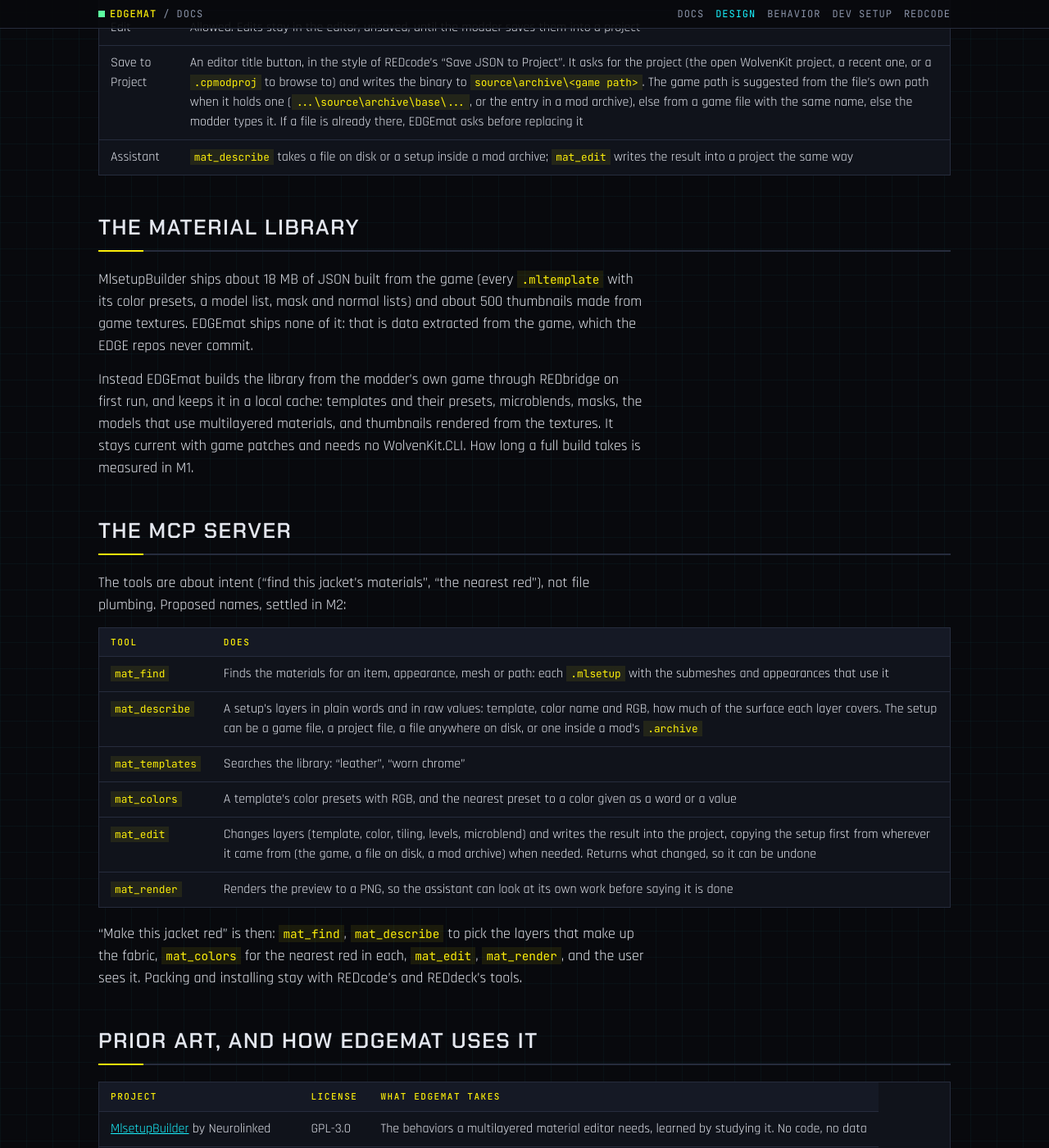
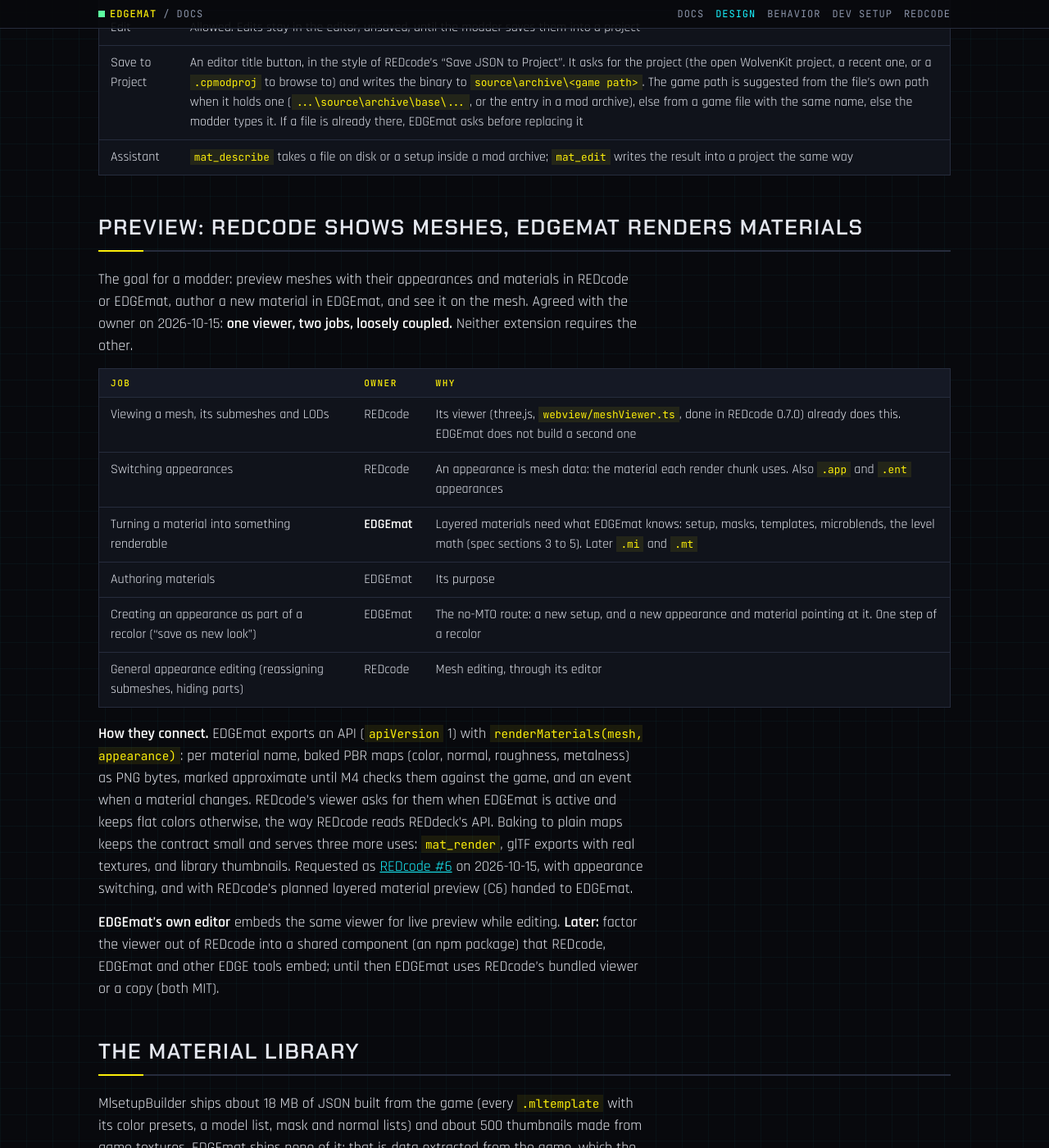
Before and after one commit to Edgemodders/EDGEmat, a Jekyll site: the page built from docs/design.md, in a window 1280 px wide and 1400 px high, scrolled down 4145 px. Shown: the whole window at 82% size. Built offline with Jekyll 4.4.1, drawn with Linux system fonts in a browser that asks for light colours; our own code applies the rules of GitHub Pages for plain Markdown files; some of the changed text lies outside the part shown.

Commit message:
Design: REDcode shows meshes, EDGEmat renders materials
One viewer, two jobs: EDGEmat bakes materials to PBR maps through an API that
REDcode's viewer uses (REDcode #6). A shared viewer component later.

Co-Authored-By: Claude Opus 5.5 <noreply@anthropic.com>

```diff
--- a/docs/design.md
+++ b/docs/design.md
@@ -37,7 +37,7 @@ Two facts that matter most, both **unverified**:
 
 | Part | What it is |
 |---|---|
-| `extensions/edgemat` | The VS Code extension, id `edgemodders.edgemat`, with its own activity bar container: the `.mlsetup` editor, the library and find views, the preview ([In VS Code](#in-vs-code)) |
+| `extensions/edgemat` | The VS Code extension, id `edgemodders.edgemat`, with its own activity bar container: the `.mlsetup` editor, the library and find views ([In VS Code](#in-vs-code)), and the material bake that REDcode's viewer shows ([Preview](#preview-redcode-shows-meshes-edgemat-renders-materials)) |
 | `extensions/edgemat/src/core` | Everything that is not UI: the bridge client, the material library, reading and editing setups, finding an item's materials. **No VS Code imports**, so the MCP server bundles the same code, as `redcode-mcp` does with REDcode's bridge client |
 | `packages/edgemat-mcp` | The MCP server over stdio, for Claude Code, REDagent or any MCP client |
 | REDbridge | Every game file read and write: archives, CR2W as JSON, textures to PNG, mesh export. EDGEmat asks for new methods as REDbridge issues labelled `request` |
@@ -90,6 +90,23 @@ A modder has a setup somewhere on their computer: downloaded from a mod page, in
 | Save to Project | An editor title button, in the style of REDcode's "Save JSON to Project". It asks for the project (the open WolvenKit project, a recent one, or a `.cpmodproj` to browse to) and writes the binary to `source\archive\<game path>`. The game path is suggested from the file's own path when it holds one (`...\source\archive\base\...`, or the entry in a mod archive), else from a game file with the same name, else the modder types it. If a file is already there, EDGEmat asks before replacing it |
 | Assistant | `mat_describe` takes a file on disk or a setup inside a mod archive; `mat_edit` writes the result into a project the same way |
 
+## Preview: REDcode shows meshes, EDGEmat renders materials
+
+The goal for a modder: preview meshes with their appearances and materials in REDcode or EDGEmat, author a new material in EDGEmat, and see it on the mesh. Agreed with the owner on 2026-10-15: **one viewer, two jobs, loosely coupled.** Neither extension requires the other.
+
+| Job | Owner | Why |
+|---|---|---|
+| Viewing a mesh, its submeshes and LODs | REDcode | Its viewer (three.js, `webview/meshViewer.ts`, done in REDcode 0.7.0) already does this. EDGEmat does not build a second one |
+| Switching appearances | REDcode | An appearance is mesh data: the material each render chunk uses. Also `.app` and `.ent` appearances |
+| Turning a material into something renderable | **EDGEmat** | Layered materials need what EDGEmat knows: setup, masks, templates, microblends, the level math (spec sections 3 to 5). Later `.mi` and `.mt` |
+| Authoring materials | EDGEmat | Its purpose |
+| Creating an appearance as part of a recolor ("save as new look") | EDGEmat | The no-MTO route: a new setup, and a new appearance and material pointing at it. One step of a recolor |
+| General appearance editing (reassigning submeshes, hiding parts) | REDcode | Mesh editing, through its editor |
+
+**How they connect.** EDGEmat exports an API (`apiVersion` 1) with `renderMaterials(mesh, appearance)`: per material name, baked PBR maps (color, normal, roughness, metalness) as PNG bytes, marked approximate until M4 checks them against the game, and an event when a material changes. REDcode's viewer asks for them when EDGEmat is active and keeps flat colors otherwise, the way REDcode reads REDdeck's API. Baking to plain maps keeps the contract small and serves three more uses: `mat_render`, glTF exports with real textures, and library thumbnails. Requested as [REDcode #6](https://github.com/Edgemodders/REDcode/issues/6) on 2026-10-15, with appearance switching, and with REDcode's planned layered material preview (C6) handed to EDGEmat.
+
+**EDGEmat's own editor** embeds the same viewer for live preview while editing. **Later:** factor the viewer out of REDcode into a shared component (an npm package) that REDcode, EDGEmat and other EDGE tools embed; until then EDGEmat uses REDcode's bundled viewer or a copy (both MIT).
+
 ## The material library
 
 MlsetupBuilder ships about 18 MB of JSON built from the game (every `.mltemplate` with its color presets, a model list, mask and normal lists) and about 500 thumbnails made from game textures. EDGEmat ships none of it: that is data extracted from the game, which the EDGE repos never commit.
@@ -139,8 +156,8 @@ Phases are M0 to M6. **Unverified:** that no other EDGE repo uses M. Each ends w
 | **M0 Spec** | The behavior spec (steps 1 and 2 above). The file table above checked. The bridge methods EDGEmat needs, filed with REDbridge. Neurolinked contacted | The spec is agreed with the user, and every field in it is seen in a real file |
 | **M1 Library** | The extension and MCP skeletons, the EDGEmat activity bar container, the bridge client, the material library built from the game and cached, the library view with thumbnails | A full library builds from the game; its counts match the game's |
 | **M2 Read** | The `.mlsetup` editor, read-only: layers in plain words, swatches, each layer's mask. Finding an item's materials. Open File for a setup anywhere on disk, as JSON or inside a mod archive. MCP `mat_find`, `mat_describe`, `mat_templates`, `mat_colors` | A game jacket shows the same layers WolvenKit shows, and Claude describes it correctly. A setup from a mod archive outside any project opens and reads the same |
-| **M3 Edit** | Change template, color, tiling, levels, microblend; undo and redo; save into a WolvenKit project, including Save to Project for a file opened from anywhere. MCP `mat_edit` | A jacket recolored in EDGEmat, and another recolored by asking Claude, both show correctly in the game. A setup opened from outside the project, saved into it and packed, loads in the game |
-| **M4 Preview** | The 3D preview: the mesh with layers blended through their masks, templates and microblends, updated live. MCP `mat_render` | Side by side with an in-game screenshot, the preview reads the same |
+| **M3 Edit** | Change template, color, tiling, levels, microblend; undo and redo; save into a WolvenKit project, including Save to Project for a file opened from anywhere; "save as new look" (a new setup, appearance and material, the no-MTO route). MCP `mat_edit` | A jacket recolored in EDGEmat, and another recolored by asking Claude, both show correctly in the game. A setup opened from outside the project, saved into it and packed, loads in the game |
+| **M4 Preview** | The bake: a layered material to PBR maps, with layers blended through their masks, templates and microblends, updated live. EDGEmat's API `renderMaterials` for REDcode's viewer ([REDcode #6](https://github.com/Edgemodders/REDcode/issues/6)); the same viewer in EDGEmat's editor. MCP `mat_render` | Side by side with an in-game screenshot, the preview reads the same, in REDcode's viewer and in EDGEmat's |
 | **M5 Beyond mlsetup** | `.mi` parameters, mesh appearances, custom colors (a custom `.mltemplate`, if M2 confirms colors are presets) | A non-multilayered item retextured and a free color used, both in the game |
 | **M6 Ship** | Open VSX and Marketplace, the MCP package, docs, a Nexus page, the EDGEkit bundle entry | A non-coder recolors an item from the docs alone, in the UI and by asking an assistant |
 
@@ -153,7 +170,8 @@ Phases are M0 to M6. **Unverified:** that no other EDGE repo uses M. Each ends w
 | Sharing REDcode's bridge | REDcode's `bridge()` lets EDGEmat skip a second REDbridge. Whether one bridge copes with REDcode's work and EDGEmat's library build at once, and what EDGEmat does when REDcode's bridge is older than it needs, is settled in M1 |
 | Preview fidelity | The game's shaders are not public. How close the layered blend gets, and on which templates, is found in M4 |
 | Which items first | The garments modders recolor most, to list in M0, become the test set |
-| The sibling repos' notes | REDcode's roadmap lists the layered material preview under C6 (README, `docs/design.html`); it should point at EDGEmat. EDGEkit's design says new EDGE editor extensions go into REDcode, and its `extensions.json` should gain EDGEmat. Each repo's own session makes the change |
+| A shared mesh viewer | Factor REDcode's viewer out into a shared component (an npm package) that REDcode, EDGEmat and other EDGE tools embed. Later, once the material hook works; noted in REDcode #6 |
+| The sibling repos' notes | REDcode's roadmap lists the layered material preview under C6 (README, `docs/design.html`); it should point at EDGEmat, requested in REDcode #6. EDGEkit's design says new EDGE editor extensions go into REDcode, and its `extensions.json` should gain EDGEmat. Each repo's own session makes the change |
 
 ## Later ideas
 
```
